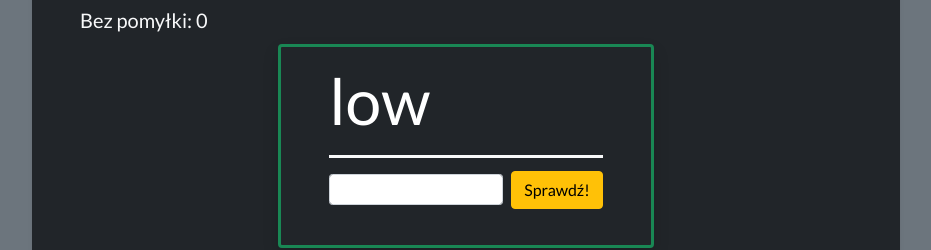
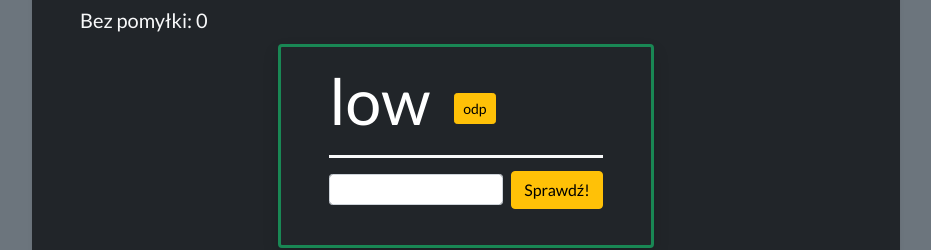
Before and after one commit to malex3334/FlashCards, a React (Create React App) app: page / in a window 1280 px wide. Shown: the part 312-562 px from the top of the page, without its empty margins (174-1105 px from the left). Built offline with nearby package versions, Linux system fonts and the light colour scheme; no server answers.

Commit message:
adding show answer option, styling

```diff
--- a/src/components/Hints.jsx
+++ b/src/components/Hints.jsx
@@ -3,14 +3,12 @@ import { DataContext } from "../context/DataContext";
 
 const Hints = () => {
   const { dark, hint, setHint, dictionary } = useContext(DataContext);
-  console.log(dictionary);
 
   const audio = new Audio(
     !dictionary[0]?.phonetics[0]?.audio
       ? dictionary[0]?.phonetics[1]?.audio
       : dictionary[0]?.phonetics[0]?.audio
   );
-  console.log(audio.src);
 
   return (
     <div className={`mt-5 ${dark ? "text-light" : "text-dark"}`}>
--- a/src/pages/FlashCard.jsx
+++ b/src/pages/FlashCard.jsx
@@ -10,13 +10,13 @@ import { ReactComponent as UKFlag } from "../utils/uk.svg";
 
 function FlashCard() {
   const answerInput = useRef();
-  // const [data, setData] = useState(Data);
   const { data, setData, hint, setHint, dictionary, setDictionary } =
     useContext(DataContext);
   const [answer, setAnswer] = useState("");
   const [i, setI] = useState(0);
   const [points, setPoints] = useState(0);
   const [streak, setStreak] = useState(0);
+  const [showAnswer, setShowAnswer] = useState(false);
 
   const [notification, setNotification] = useState("");
   const { dark, setDark, handleToggleTheme } = useContext(DataContext);
@@ -36,24 +36,23 @@ function FlashCard() {
     e.preventDefault();
 
     const isCorrect = () => {
+      // todo - make it simpler...
+      const normalizeIt = (item) => {
+        return item.normalize("NFD").replace(/[\u0300-\u036f]/g, "");
+      };
+
       if (
         data[i].polish.includes(answer) ||
-        data[i].polish
-          .map((item) => item.normalize("NFD").replace(/[\u0300-\u036f]/g, ""))
-          .includes(answer)
+        data[i].polish.map((item) => normalizeIt(item)).includes(answer)
       ) {
         setPoints((prev) => prev + 1);
         setStreak((prev) => prev + 1);
-        console.log("świetnie!");
         correctSound.play();
 
         if (
           (data[i].polish.includes(answer) && hint) ||
-          (data[i].polish
-            .map((item) =>
-              item.normalize("NFD").replace(/[\u0300-\u036f]/g, "")
-            )
-            .includes(answer) &&
+          !showAnswer ||
+          (data[i].polish.map((item) => normalizeIt(item)).includes(answer) &&
             hint)
         ) {
           console.log("hint active");
@@ -61,8 +60,17 @@ function FlashCard() {
           setStreak((prev) => prev + 1);
           correctSound.play();
         }
+        if (
+          (data[i].polish.includes(answer) && showAnswer) ||
+          (data[i].polish.map((item) => normalizeIt(item)).includes(answer) &&
+            showAnswer)
+        ) {
+          console.log("showAnswer active");
+          setPoints((prev) => prev - 1);
+          setStreak((prev) => prev - 1);
+          correctSound.play();
+        }
       } else {
-        console.log("źle!");
         setStreak(0);
         wrongSound.play();
       }
@@ -78,6 +86,7 @@ function FlashCard() {
     setHint(false);
     // clear input
     setAnswer("");
+    setShowAnswer(false);
   };
 
   // fetch dictionary data
@@ -127,12 +136,26 @@ function FlashCard() {
           }`}
         >
           <p className="text-center ">{streak > 1 ? notification : null}</p>
-          <p
-            className="text-centered text-white display-3"
-            // style={{ fontSize: "4rem" }}
-          >
-            {data[i].english}
-          </p>
+          <div className="d-flex align-items-center text-centered-text-white display-3">
+            {!showAnswer && (
+              <>
+                <p className="text-centered text-white display-3">
+                  {data[i].english}
+                </p>
+                <button
+                  onClick={() => setShowAnswer(true)}
+                  className="btn btn-sm btn-warning ms-4 "
+                >
+                  odp
+                </button>
+              </>
+            )}
+            {showAnswer && (
+              <p className="text-centered text-muted display-3">
+                {data[i].polish[0]}
+              </p>
+            )}
+          </div>
           <form
             className="border-top border-3 border-light d-md-flex align-items-center"
             onSubmit={handleAnswerSubmit}
--- a/src/pages/FlashCardForm.jsx
+++ b/src/pages/FlashCardForm.jsx
@@ -12,9 +12,7 @@ export default function FlashCardForm() {
 
   const handleSubmit = (e) => {
     e.preventDefault();
-    console.log(english, polish);
     setData((prevState) => [...prevState, { polish, english }]);
-    console.log(data);
     setEnglish("");
     setPolish("");
     inputRef.current.focus();
@@ -63,7 +61,8 @@ export default function FlashCardForm() {
                 value={polish}
               />
             </label>
-            <button className="btn btn-success">Dodaj</button>
+            <button className="btn btn-success me-3">Dodaj</button>
+            <button className="btn btn-warning">Zamknij</button>
           </form>
         </div>
       </div>
```
